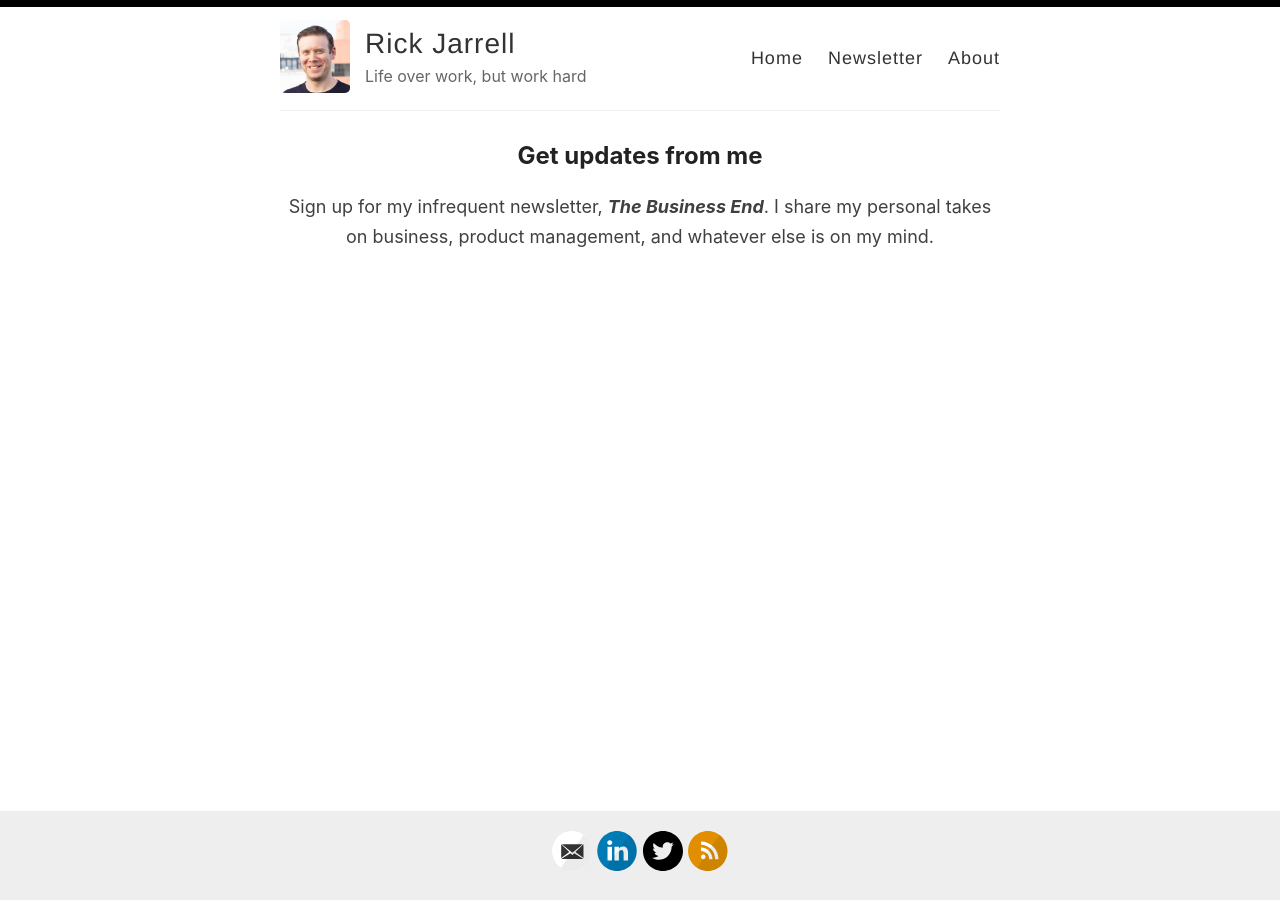
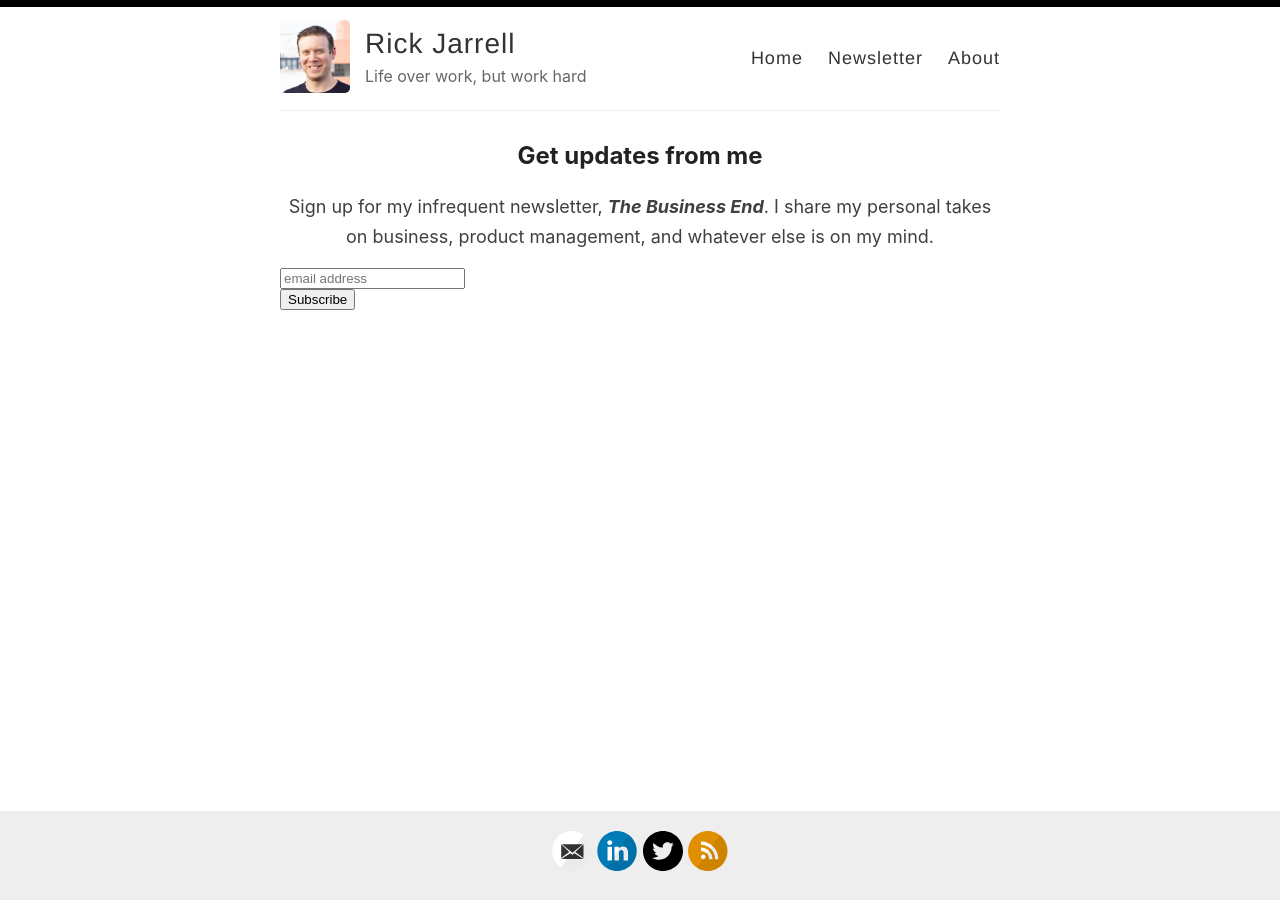
Before and after one commit to rickjarrell/backupblog, a Jekyll site: the page built from index.html, in a window 1280 px wide. Built offline with Jekyll 4.4.1, drawn with Linux system fonts in a browser that asks for light colours; the list of posts is cut into pages by our own code; comment, search, counter and statistics services are not loaded.

Commit message:
forgot the damn form

```diff
--- a/index.html
+++ b/index.html
@@ -3,6 +3,25 @@
 ---
 <h2>Get updates from me</h2>
 <p align = center>Sign up for my infrequent newsletter, <i><b>The Business End</b></i>. I share my personal takes on business, product management, and whatever else is on my mind.</p>
+<!-- Begin Mailchimp Signup Form -->
+<link href="//cdn-images.mailchimp.com/embedcode/horizontal-slim-10_7.css" rel="stylesheet" type="text/css">
+<style type="text/css">
+	#mc_embed_signup{background:#fff; clear:left; font:14px Helvetica,Arial,sans-serif; width:100%;}
+	/* Add your own Mailchimp form style overrides in your site stylesheet or in this style block.
+	   We recommend moving this block and the preceding CSS link to the HEAD of your HTML file. */
+</style>
+<div id="mc_embed_signup">
+<form action="https://rickjarrell.us18.list-manage.com/subscribe/post?u=34a7f43cd8d399be15e76a8b8&amp;id=bf9f68a03e" method="post" id="mc-embedded-subscribe-form" name="mc-embedded-subscribe-form" class="validate" target="_blank" novalidate>
+    <div id="mc_embed_signup_scroll">
+	<label for="mce-EMAIL"></label>
+	<input type="email" value="" name="EMAIL" class="email" id="mce-EMAIL" placeholder="email address" required>
+    <!-- real people should not fill this in and expect good things - do not remove this or risk form bot signups-->
+    <div style="position: absolute; left: -5000px;" aria-hidden="true"><input type="text" name="b_34a7f43cd8d399be15e76a8b8_bf9f68a03e" tabindex="-1" value=""></div>
+    <div class="clear"><input type="submit" value="Subscribe" name="subscribe" id="mc-embedded-subscribe" class="button"></div>
+    </div>
+</form>
+</div>
+<!--End mc_embed_signup-->
 <div class="posts">
   {% for post in paginator.posts %}
     <article class="post">
```
